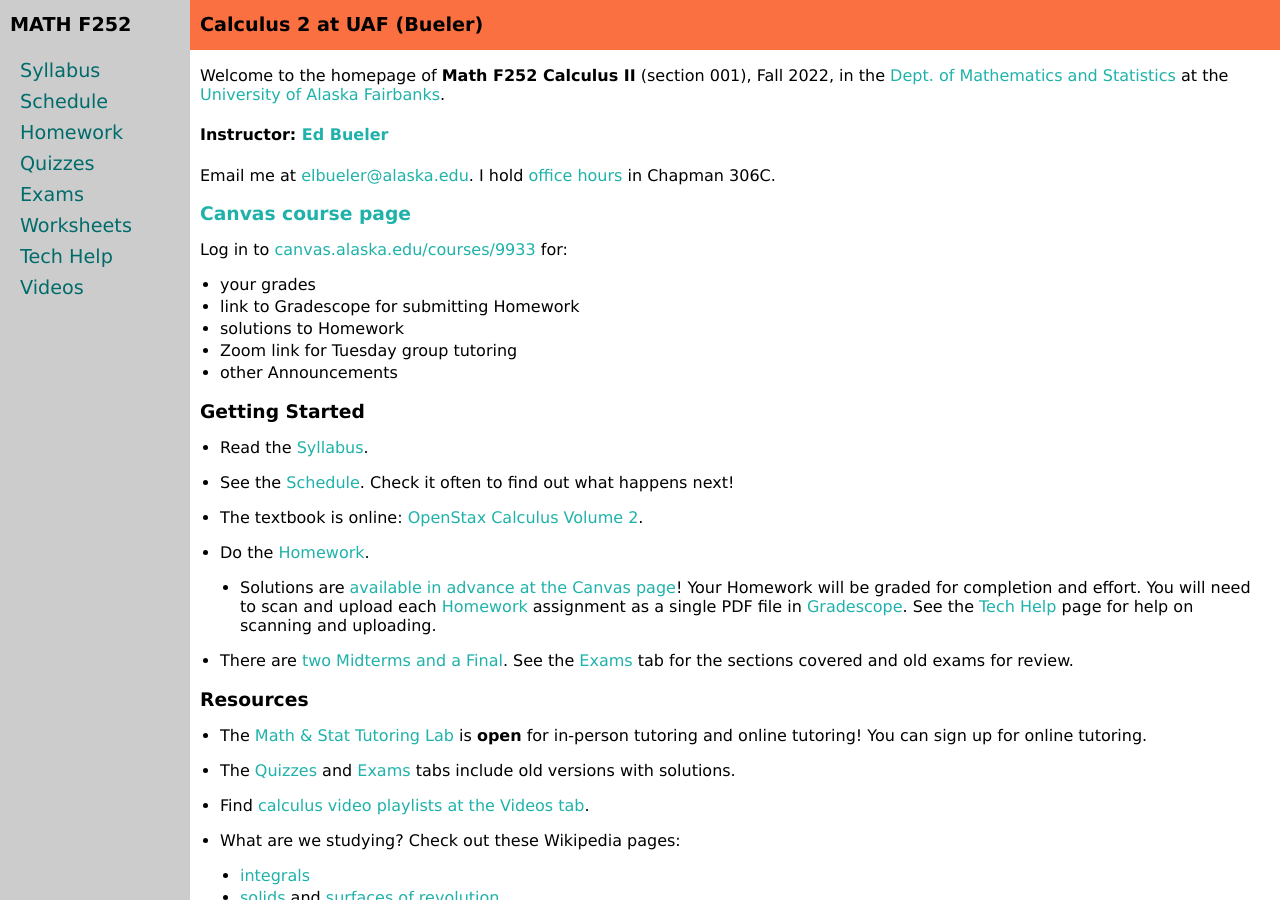
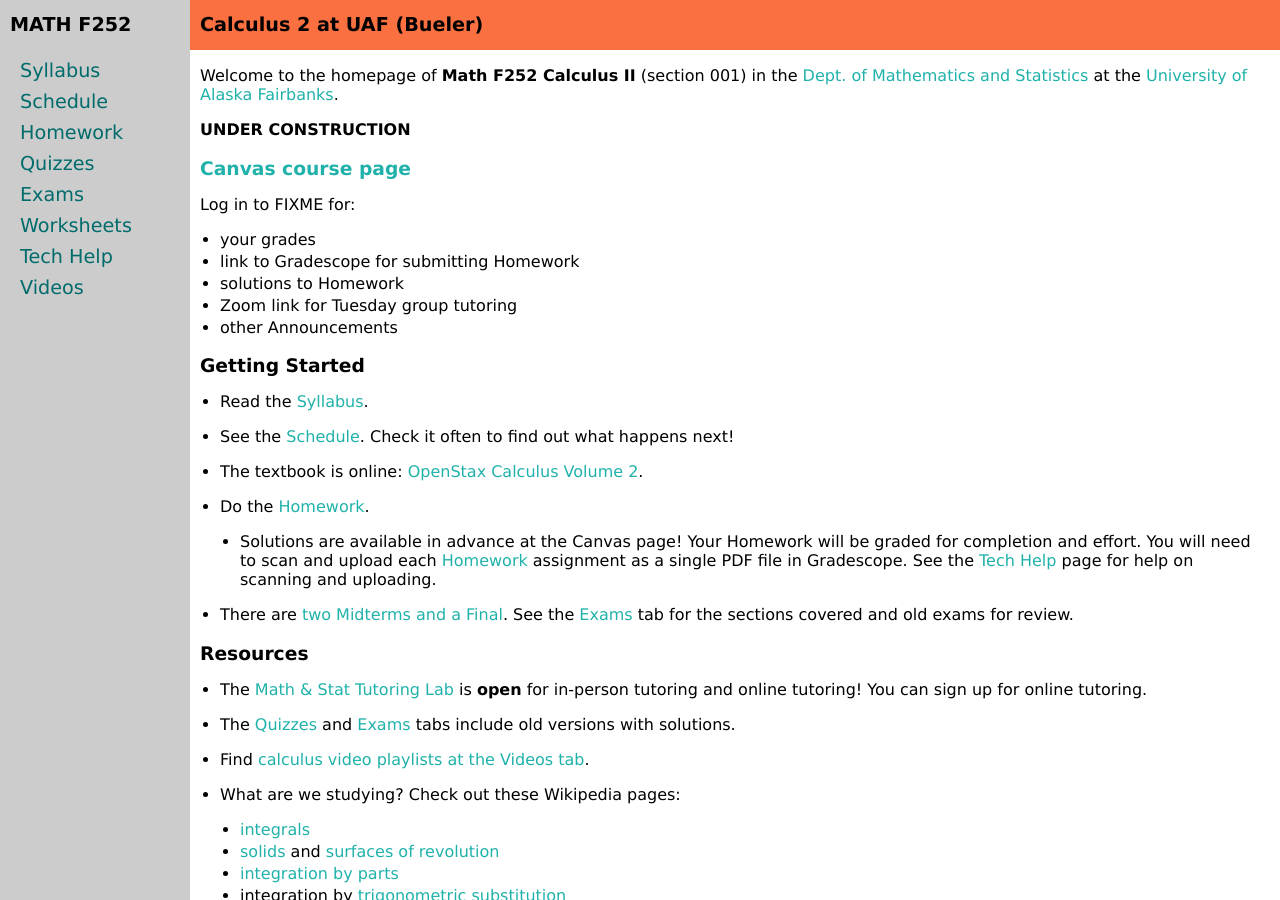
Before and after one commit to uaf-math/calc2, a Jekyll site: the page built from index.md, in a window 1280 px wide and 900 px high. Built offline with Jekyll 4.4.1, drawn with Linux system fonts in a browser that asks for light colours.

Commit message:
remove some links to bueler site

```diff
--- a/index.md
+++ b/index.md
@@ -1,17 +1,15 @@
 ---
 layout: course-page
-title: Bueler's Math F252 Calculus II at UAF
+title: Math F252 Calculus II at UAF
 ---
 
-Welcome to the homepage of **Math F252 Calculus II** (section 001), Fall 2022, in the [Dept. of Mathematics and Statistics](http://www.uaf.edu/dms/) at the [University of Alaska Fairbanks](http://www.uaf.edu/).
+Welcome to the homepage of **Math F252 Calculus II** (section 001) in the [Dept. of Mathematics and Statistics](http://www.uaf.edu/dms/) at the [University of Alaska Fairbanks](http://www.uaf.edu/).
 
-#### Instructor:  [Ed Bueler](http://bueler.github.io/)
+**UNDER CONSTRUCTION**
 
-Email me at [elbueler@alaska.edu](mailto:elbueler@alaska.edu).  I hold [office hours](http://bueler.github.io/OffHrs.htm) in Chapman 306C.
+### [Canvas course page](FIXME)
 
-### [Canvas course page](https://canvas.alaska.edu/courses/9933)
-
-Log in to [canvas.alaska.edu/courses/9933](https://canvas.alaska.edu/courses/9933) for:
+Log in to FIXME for:
 
   * your grades
   * link to Gradescope for submitting Homework
@@ -29,7 +27,7 @@
 
 * Do the [Homework](homework.html).
 
-  * Solutions are [available in advance at the Canvas page](https://canvas.alaska.edu/courses/9933/modules)!  Your Homework will be graded for completion and effort.  You will need to scan and upload each [Homework](homework.html) assignment as a single PDF file in [Gradescope](https://canvas.alaska.edu/courses/9933/external_tools/114?display=borderless).  See the [Tech Help](techHelp.html) page for help on scanning and uploading.
+  * Solutions are available in advance at the Canvas page!  Your Homework will be graded for completion and effort.  You will need to scan and upload each [Homework](homework.html) assignment as a single PDF file in Gradescope.  See the [Tech Help](techHelp.html) page for help on scanning and uploading.
 
 * There are [two Midterms and a Final](exams.html).  See the [Exams](exams.html) tab for the sections covered and old exams for review.
 
@@ -59,4 +57,4 @@
 ---
 _Site design derived from the [coordinated Calc I website](https://uaf-math251.github.io/), an original [Jekyll](https://jekyllrb.com/) design by [David Maxwell](https://damaxwell.github.io/)._
 
-[<img src="assets/images/GitHub-Mark-32px.png" align="right">](https://github.com/bueler/calc2 "github repository for this site")
+[<img src="assets/images/GitHub-Mark-32px.png" align="right">](https://uaf-math251.github.io/calc2/ "github repository for this site")
```
Also changed, not shown: README.md.
